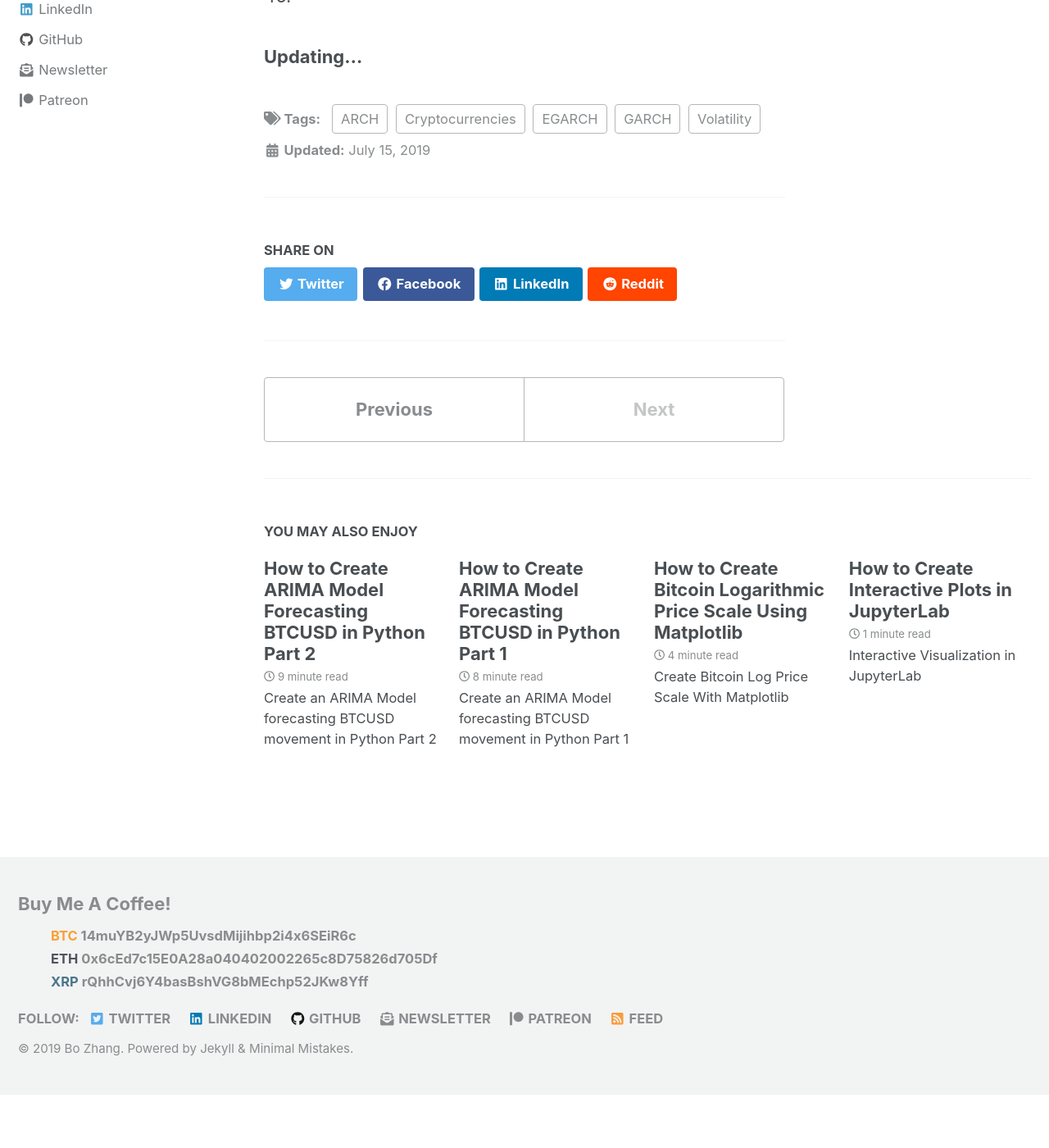
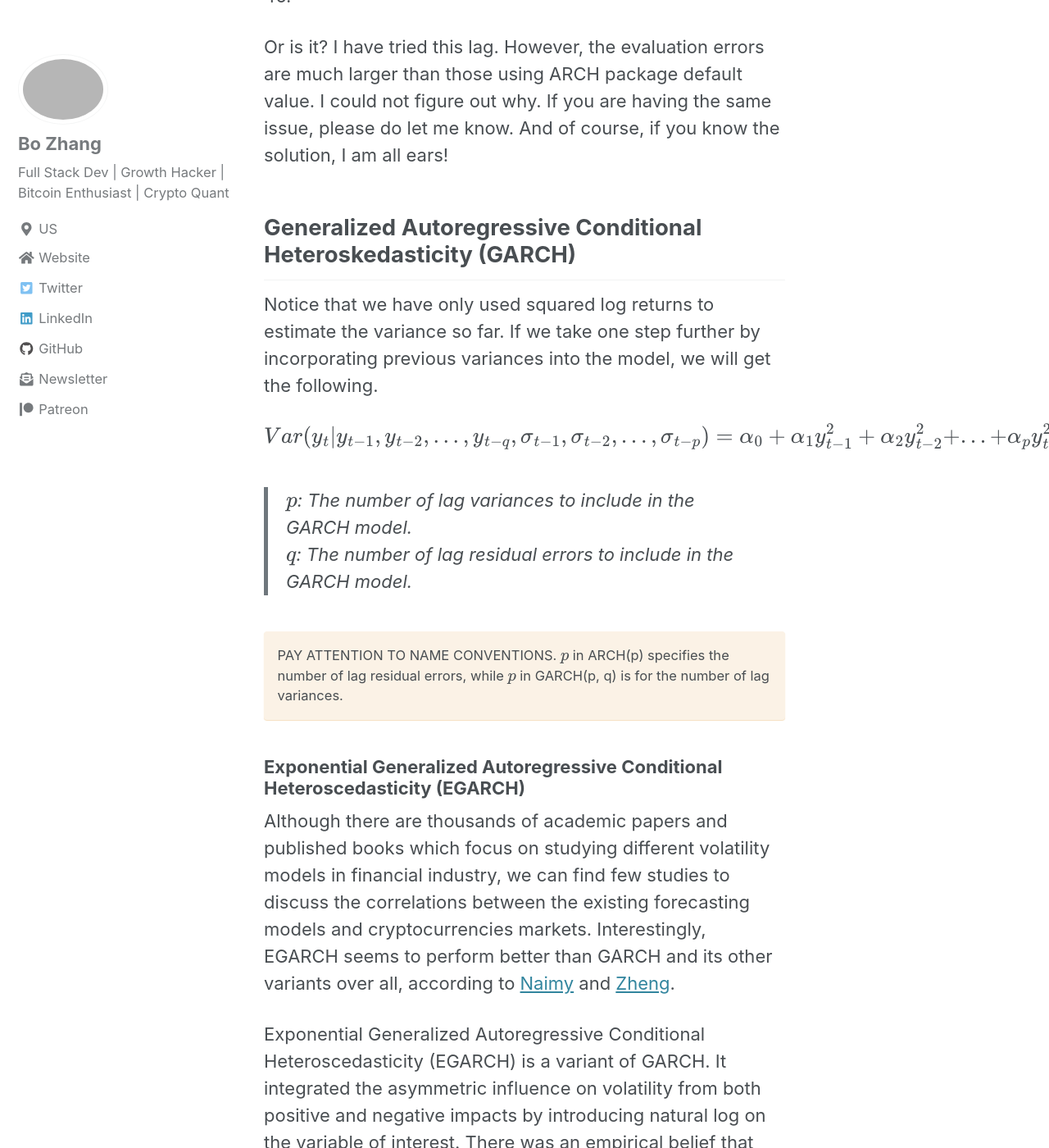
Before and after one commit to 0xboz/blog, a Jekyll site: the page built from _posts/2019-07-15-understand-and-model-cryptocurrencies-volatility-using-garch-variants.md, in a window 1280 px wide and 1400 px high, scrolled down 15439 px. Shown: the whole window at 82% size. Built offline with Jekyll 4.4.1, drawn with Linux system fonts in a browser that asks for light colours; cached includes are drawn as plain includes; nearby versions of some CDN libraries; formulas are drawn with MathJax 3; comment, search, counter and statistics services are not loaded; before the commit the page ends 16774 px from its top, so only the background shows below that; some of the changed text lies outside the part shown.

Commit message:
Added GARCH EGARCH

````diff
--- a/_posts/2019-07-15-understand-and-model-cryptocurrencies-volatility-using-garch-variants.md
+++ b/_posts/2019-07-15-understand-and-model-cryptocurrencies-volatility-using-garch-variants.md
@@ -395,4 +395,41 @@ _ = plot_acf(d_df['realized_volatility_5min'][1:], lags=100, title='5-min Daily
 
 In case of squared log return, we have a positive correlation up to 62 lag time steps. On the other hand, the realized variance (both 1-min and 5-min) ACF correlograms have showed a positive correlation till 46 lag time steps. Since realized variance is generally considered as a more accurate estimate of the true variance, we are going to set the lag as 46.
 
+Or is it? I have tried this lag. However, the evaluation errors are much larger than those using ARCH package default value. I could not figure out why. If you are having the same issue, please do let me know. And of course, if you know the solution, I am all ears!
+
+## Generalized Autoregressive Conditional Heteroskedasticity (GARCH)
+
+Notice that we have only used squared log returns to estimate the variance so far. If we take one step further by incorporating previous variances into the model, we will get the following.
+
+$$ \begin{equation*}
+Var(y_t | y_{t-1}, y_{t-2}, ..., y_{t-q}, \sigma_{t-1}, \sigma_{t-2}, ..., \sigma_{t-p})
+= \alpha_0 + \alpha_1y_{t-1}^2 + \alpha_2y_{t-2}^2 + ... + \alpha_py_{t-q}^2 +
+\beta_0 + \beta_1\sigma_{t-1}^2 + \beta_2\sigma_{t-2}^2 + ... + \beta_p\sigma_{t-p}^2
+\end{equation*} $$
+
+> $p$: The number of lag variances to include in the GARCH model.
+> $q$: The number of lag residual errors to include in the GARCH model.
+
+<div class="notice--warning">
+  <p>PAY ATTENTION TO NAME CONVENTIONS. $p$ in ARCH(p) specifies the number of lag residual errors, while $p$ in GARCH(p, q) is for the number of lag variances.</p>
+</div>
+
+### Exponential Generalized Autoregressive Conditional Heteroscedasticity (EGARCH)
+
+Although there are thousands of academic papers and published books which focus on studying different volatility models in financial industry, we can find few studies to discuss the correlations between the existing forecasting models and cryptocurrencies markets. Interestingly, EGARCH seems to perform better than GARCH and its other variants over all, according to [Naimy](https://www.inderscienceonline.com/doi/abs/10.1504/IJMMNO.2018.088994) and [Zheng](https://medium.com/coinmonks/a-systematic-review-of-forecasting-the-cryptocurrency-volatility-using-garch-model-d1855c9779c).
+
+Exponential Generalized Autoregressive Conditional Heteroscedasticity (EGARCH) is a variant of GARCH. It integrated the asymmetric influence on volatility from both positive and negative impacts by introducing natural log on the variable of interest. There was an empirical belief that the negative factors can perform stronger volatility than positive factors, even with the same absolute value. The practice of asymmetry volatility was further confirmed by the famous Leverage Effect Theory proposed by Black in 1976 "*Studies in Stock Price Volatility Change*". Negative values are allowed in EGARCH, while conditional variance is positive.
+
+In ```ARCH``` package, EGARCH variance dynamics are
+
+$$ \begin{equation*}
+\ln\sigma_{t}^{2}=\omega
++\sum_{i=1}^{p}\alpha_{i}
+\left(\left|e_{t-i}\right|-\sqrt{2/\pi}\right)
++\sum_{j=1}^{o}\gamma_{j} e_{t-j}
++\sum_{k=1}^{q}\beta_{k}\ln\sigma_{t-k}^{2}
+\end{equation*} $$
+
+where $e_{t}=\epsilon_{t}/\sigma_{t}$
+
 ### Updating...
````
